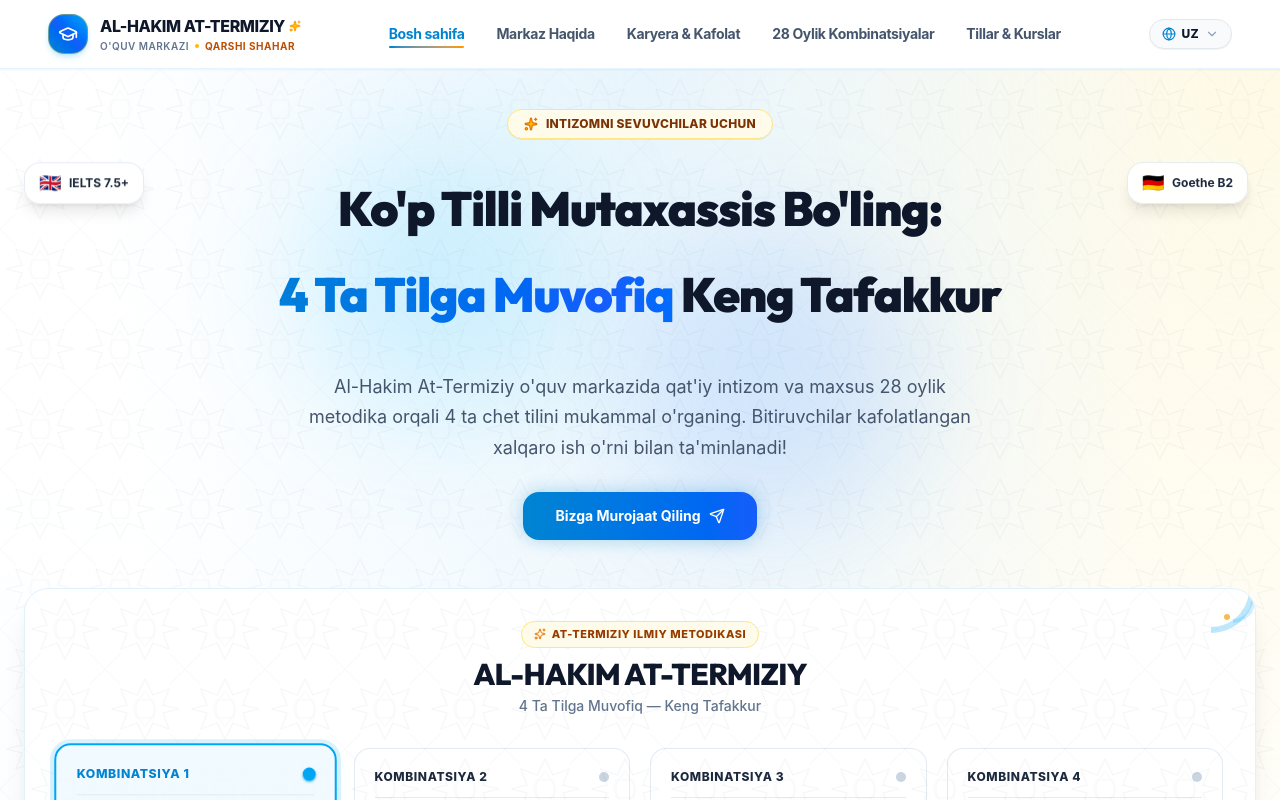
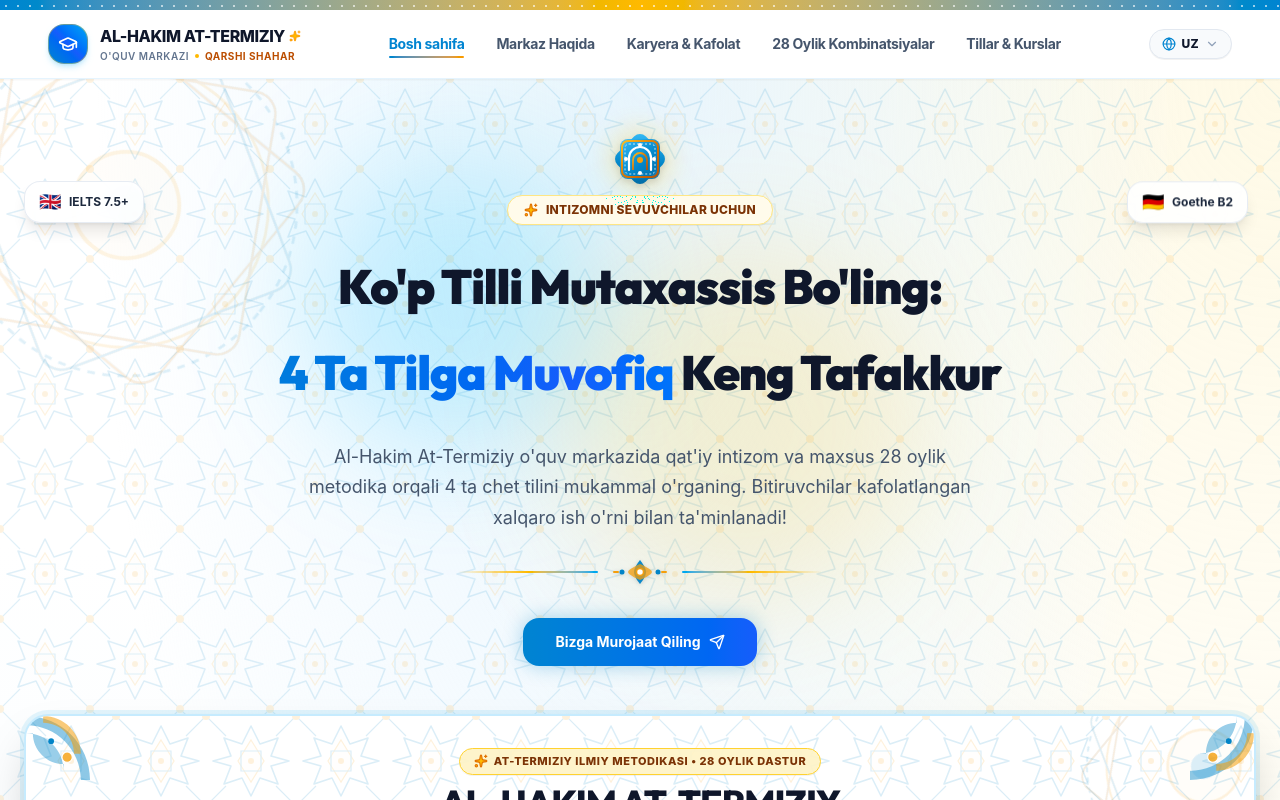
Before and after one commit to humoyun1773/at-termiziy, a React (Vite) app: page / in a window 1280 px wide. Shown: the top 800 px of the page. Built offline with nearby package versions, Linux system fonts and the light colour scheme; a web font is replaced by a local one.

Commit message:
feat: enhance visual clarity of oriental naqshlar, add animated mandala rings, golden arabesque dividers, and royal crest emblems

```diff
--- a/src/components/common/BannerCombinationsBoard.tsx
+++ b/src/components/common/BannerCombinationsBoard.tsx
@@ -14,7 +14,7 @@ import {
 import { Button } from '../ui/button';
 import { Badge } from '../ui/badge';
 import { Card } from '../ui/card';
-import { IslamicGirihPattern, CornerArabesque } from './OrientalPatterns';
+import { IslamicGirihPattern, CornerArabesque, TermiziyMandalaRing } from './OrientalPatterns';
 
 interface LanguageStep {
   name: string;
@@ -22,7 +22,7 @@ interface LanguageStep {
   code: string;
 }
 
-interface BannerColumn {
+interface CombinationPlan {
   id: number;
   title: string;
   steps: LanguageStep[];
@@ -32,13 +32,13 @@ export const BannerCombinationsBoard: React.FC = () => {
   const { t, language } = useLanguage();
   const [activeCombo, setActiveCombo] = useState<number>(1);
 
-  const durationStr = language === 'ru' ? '7 Мес' : language === 'en' ? '7 Mon' : '7 Oy';
-  const comboPrefix = language === 'ru' ? 'КОМБИНАЦИЯ' : language === 'en' ? 'COMBINATION' : 'KOMBINATSIYA';
+  const durationStr = language === 'ru' ? '7 месяцев' : language === 'en' ? '7 months' : '7 oy';
 
-  const combinations: BannerColumn[] = [
+  // EXACT CURRICULUM APPROVED COMBINATIONS
+  const combinations: CombinationPlan[] = [
     {
       id: 1,
-      title: `${comboPrefix} 1`,
+      title: language === 'ru' ? 'Комбинация 1' : language === 'en' ? 'Combination 1' : 'Kombinatsiya 1',
       steps: [
         { name: t.languages.english, duration: durationStr, code: "EN" },
         { name: t.languages.german, duration: durationStr, code: "DE" },
@@ -48,7 +48,7 @@ export const BannerCombinationsBoard: React.FC = () => {
     },
     {
       id: 2,
-      title: `${comboPrefix} 2`,
+      title: language === 'ru' ? 'Комбинация 2' : language === 'en' ? 'Combination 2' : 'Kombinatsiya 2',
       steps: [
         { name: t.languages.german, duration: durationStr, code: "DE" },
         { name: t.languages.russian, duration: durationStr, code: "RU" },
@@ -58,7 +58,7 @@ export const BannerCombinationsBoard: React.FC = () => {
     },
     {
       id: 3,
-      title: `${comboPrefix} 3`,
+      title: language === 'ru' ? 'Комбинация 3' : language === 'en' ? 'Combination 3' : 'Kombinatsiya 3',
       steps: [
         { name: t.languages.turkish, duration: durationStr, code: "TR" },
         { name: t.languages.english, duration: durationStr, code: "EN" },
@@ -68,7 +68,7 @@ export const BannerCombinationsBoard: React.FC = () => {
     },
     {
       id: 4,
-      title: `${comboPrefix} 4`,
+      title: language === 'ru' ? 'Комбинация 4' : language === 'en' ? 'Combination 4' : 'Kombinatsiya 4',
       steps: [
         { name: t.languages.korean, duration: durationStr, code: "KO" },
         { name: t.languages.japanese, duration: durationStr, code: "JA" },
@@ -79,21 +79,27 @@ export const BannerCombinationsBoard: React.FC = () => {
   ];
 
   return (
-    <Card className="relative w-full bg-white rounded-3xl p-5 sm:p-8 border-sky-100 shadow-xl overflow-hidden">
-      <IslamicGirihPattern opacity={0.04} className="text-sky-950" />
-      <CornerArabesque position="top-right" className="text-sky-400/20" />
-      <CornerArabesque position="bottom-left" className="text-sky-400/20" />
+    <Card className="relative w-full bg-white rounded-3xl p-5 sm:p-8 border-2 border-sky-200/80 shadow-2xl overflow-hidden ring-4 ring-sky-500/10">
+      {/* Prominent Oriental Naqshlar & Mandala */}
+      <IslamicGirihPattern opacity={0.14} color="#0284c7" />
+      <div className="absolute -top-20 -right-20 pointer-events-none opacity-40">
+        <TermiziyMandalaRing size={260} opacity={0.35} />
+      </div>
+      <CornerArabesque position="top-right" size={64} className="text-amber-500/35" />
+      <CornerArabesque position="bottom-left" size={64} className="text-sky-500/35" />
+      <CornerArabesque position="top-left" size={64} className="text-sky-500/35" />
+      <CornerArabesque position="bottom-right" size={64} className="text-amber-500/35" />
 
       {/* Board Top Header with Oriental Touch */}
       <div className="text-center mb-8 relative z-10">
-        <div className="inline-flex items-center gap-1.5 px-3 py-1 rounded-full bg-amber-50 border border-amber-200 text-amber-800 text-[11px] font-extrabold uppercase tracking-wider mb-2">
-          <Sparkles className="w-3 h-3 text-amber-600" />
-          <span>At-Termiziy Ilmiy Metodikasi</span>
+        <div className="inline-flex items-center gap-1.5 px-3.5 py-1 rounded-full bg-amber-100/90 border border-amber-300 text-amber-900 text-[11px] font-extrabold uppercase tracking-wider mb-2 shadow-2xs">
+          <Sparkles className="w-3.5 h-3.5 text-amber-600 fill-amber-400" />
+          <span>At-Termiziy Ilmiy Metodikasi • 28 Oylik Dastur</span>
         </div>
-        <h2 className="text-2xl sm:text-3xl font-extrabold text-slate-900 tracking-tight font-heading uppercase">
+        <h2 className="text-2xl sm:text-4xl font-extrabold text-slate-900 tracking-tight font-heading uppercase">
           {t.brand.name}
         </h2>
-        <p className="text-xs sm:text-sm text-slate-500 font-medium mt-1">
+        <p className="text-xs sm:text-sm text-slate-600 font-semibold mt-1">
           {t.hero.titleHighlight} — {t.hero.titleEnd}
         </p>
       </div>
--- a/src/components/common/OrientalPatterns.tsx
+++ b/src/components/common/OrientalPatterns.tsx
@@ -1,70 +1,126 @@
 import React from 'react';
 
 /**
- * Islamic Girih Geometric Background Pattern (SVG Vector)
+ * Islamic Girih Geometric Background Pattern (Rich & Crisp Multi-Layer SVG Vector)
  */
-export const IslamicGirihPattern: React.FC<{ className?: string; opacity?: number }> = ({
+export const IslamicGirihPattern: React.FC<{ className?: string; opacity?: number; color?: string }> = ({
   className = '',
-  opacity = 0.04
+  opacity = 0.12,
+  color = '#0284c7'
 }) => {
   return (
     <svg
-      className={`absolute inset-0 w-full h-full pointer-events-none ${className}`}
+      className={`absolute inset-0 w-full h-full pointer-events-none transition-opacity duration-300 ${className}`}
       xmlns="http://www.w3.org/2000/svg"
       style={{ opacity }}
       aria-hidden="true"
     >
       <defs>
-        <pattern id="girih-star-pattern" width="80" height="80" patternUnits="userSpaceOnUse">
-          {/* 8-pointed Islamic Star geometry */}
+        <pattern id="girih-star-pattern-rich" width="90" height="90" patternUnits="userSpaceOnUse">
+          {/* Main 8-pointed Islamic Star Geometry */}
           <path
-            d="M40,10 L48,26 L64,20 L58,36 L74,40 L58,44 L64,60 L48,54 L40,70 L32,54 L16,60 L22,44 L6,40 L22,36 L16,20 L32,26 Z"
+            d="M45,10 L54,28 L72,22 L65,40 L83,45 L65,50 L72,68 L54,62 L45,80 L36,62 L18,68 L25,50 L7,45 L25,40 L18,22 L36,28 Z"
             fill="none"
-            stroke="currentColor"
+            stroke={color}
+            strokeWidth="1.6"
+            strokeLinecap="round"
+            strokeLinejoin="round"
+          />
+          {/* Gold Inner Star Accent */}
+          <polygon
+            points="45,24 58,45 45,66 32,45"
+            fill="rgba(245, 158, 11, 0.08)"
+            stroke="#f59e0b"
             strokeWidth="1.2"
           />
-          {/* Inner interlace lines */}
+          {/* Diamond Interlace */}
           <polygon
-            points="40,22 52,40 40,58 28,40"
+            points="35,35 55,35 55,55 35,55"
             fill="none"
-            stroke="currentColor"
-            strokeWidth="0.8"
+            stroke={color}
+            strokeWidth="1.2"
           />
-          <polygon
-            points="31,31 49,31 49,49 31,49"
-            fill="none"
-            stroke="currentColor"
-            strokeWidth="0.8"
-          />
-          {/* Corner connections */}
-          <path d="M0,0 L16,16 M80,0 L64,16 M0,80 L16,64 M80,80 L64,64" stroke="currentColor" strokeWidth="0.8" />
+          {/* Central Gold Node */}
+          <circle cx="45" cy="45" r="3" fill="#f59e0b" />
+
+          {/* Corner Girih Connecting Knot Lines */}
+          <path d="M0,0 L20,20 M90,0 L70,20 M0,90 L20,70 M90,90 L70,70" stroke={color} strokeWidth="1.2" />
+          <circle cx="0" cy="0" r="4" fill="#f59e0b" />
+          <circle cx="90" cy="0" r="4" fill="#f59e0b" />
+          <circle cx="0" cy="90" r="4" fill="#f59e0b" />
+          <circle cx="90" cy="90" r="4" fill="#f59e0b" />
         </pattern>
       </defs>
-      <rect width="100%" height="100%" fill="url(#girih-star-pattern)" />
+      <rect width="100%" height="100%" fill="url(#girih-star-pattern-rich)" />
     </svg>
   );
 };
 
 /**
- * Authentic Oriental Arabesque Divider (Islimiy Naqsh)
+ * Animated Rotating Islamic Geometric Mandala (Rosette)
+ */
+export const TermiziyMandalaRing: React.FC<{ size?: number; className?: string; opacity?: number }> = ({
+  size = 320,
+  className = '',
+  opacity = 0.15
+}) => {
+  return (
+    <svg
+      width={size}
+      height={size}
+      viewBox="0 0 200 200"
+      fill="none"
+      xmlns="http://www.w3.org/2000/svg"
+      style={{ opacity }}
+      className={`pointer-events-none animate-[spin_60s_linear_infinite] ${className}`}
+      aria-hidden="true"
+    >
+      <circle cx="100" cy="100" r="90" stroke="#0284c7" strokeWidth="1.5" strokeDasharray="4 4" />
+      <circle cx="100" cy="100" r="75" stroke="#f59e0b" strokeWidth="1.5" />
+
+      {/* 12-point Interlaced Islamic Rosette */}
+      {[0, 30, 60, 90, 120, 150].map((angle, i) => (
+        <rect
+          key={i}
+          x="30"
+          y="30"
+          width="140"
+          height="140"
+          rx="12"
+          transform={`rotate(${angle} 100 100)`}
+          stroke={i % 2 === 0 ? "#0284c7" : "#d97706"}
+          strokeWidth="1.2"
+          fill="none"
+        />
+      ))}
+      <circle cx="100" cy="100" r="28" fill="rgba(245, 158, 11, 0.15)" stroke="#f59e0b" strokeWidth="2" />
+      <circle cx="100" cy="100" r="10" fill="#0284c7" />
+    </svg>
+  );
+};
+
+/**
+ * Authentic Oriental Arabesque Divider (Islimiy Naqshli Medalyon)
  */
 export const ArabesqueDivider: React.FC<{ className?: string; color?: string }> = ({
   className = '',
   color = '#0284c7'
 }) => {
   return (
-    <div className={`flex items-center justify-center gap-3 my-6 ${className}`}>
-      <div className="h-[1.5px] flex-1 max-w-[120px] bg-gradient-to-r from-transparent via-sky-300 to-sky-500 rounded-full" />
-      <svg width="48" height="24" viewBox="0 0 48 24" fill="none" xmlns="http://www.w3.org/2000/svg" className="shrink-0">
+    <div className={`flex items-center justify-center gap-3 my-6 select-none ${className}`}>
+      <div className="h-[2px] flex-1 max-w-[140px] bg-gradient-to-r from-transparent via-amber-400 to-sky-500 rounded-full" />
+      <svg width="60" height="28" viewBox="0 0 60 28" fill="none" xmlns="http://www.w3.org/2000/svg" className="shrink-0 drop-shadow-sm hover:scale-110 transition-transform">
         {/* Central Lotus & Arabesque Medallion */}
-        <path d="M24 2C24 2 28 8 28 12C28 16 24 22 24 22C24 22 20 16 20 12C20 8 24 2 24 2Z" fill={color} fillOpacity="0.85" />
-        <path d="M24 6C24 6 34 10 34 12C34 14 24 18 24 18C24 18 14 14 14 12C14 10 24 6 24 6Z" fill="#38bdf8" fillOpacity="0.6" />
-        <circle cx="24" cy="12" r="2.5" fill="#f59e0b" />
-        <circle cx="10" cy="12" r="1.5" fill="#0284c7" />
-        <circle cx="38" cy="12" r="1.5" fill="#0284c7" />
-        <path d="M4 12H8 M40 12H44" stroke={color} strokeWidth="1.5" strokeLinecap="round" />
+        <path d="M30 2C30 2 36 9 36 14C36 19 30 26 30 26C30 26 24 19 24 14C24 9 30 2 30 2Z" fill={color} fillOpacity="0.95" />
+        <path d="M30 6C30 6 42 11 42 14C42 17 30 22 30 22C30 22 18 17 18 14C18 11 30 6 30 6Z" fill="#f59e0b" fillOpacity="0.75" />
+        <circle cx="30" cy="14" r="3.5" fill="#ffffff" stroke="#f59e0b" strokeWidth="1.5" />
+
+        {/* Side Lotus Flourishes */}
+        <circle cx="12" cy="14" r="2.5" fill={color} />
+        <circle cx="48" cy="14" r="2.5" fill={color} />
+        <path d="M4 14H8 M52 14H56" stroke="#f59e0b" strokeWidth="2" strokeLinecap="round" />
       </svg>
-      <div className="h-[1.5px] flex-1 max-w-[120px] bg-gradient-to-l from-transparent via-sky-300 to-sky-500 rounded-full" />
+      <div className="h-[2px] flex-1 max-w-[140px] bg-gradient-to-l from-transparent via-amber-400 to-sky-500 rounded-full" />
     </div>
   );
 };
@@ -73,67 +129,74 @@ export const ArabesqueDivider: React.FC<{ className?: string; color?: string }>
  * Oriental Archway / Mihrab Crest Badge
  */
 export const TermiziyEmblem: React.FC<{ size?: number; className?: string }> = ({
-  size = 56,
+  size = 64,
   className = ''
 }) => {
   return (
+    <div className="relative inline-flex items-center justify-center">
+      {/* Golden Aura Glow */}
+      <div className="absolute inset-0 bg-amber-400/30 rounded-full blur-md animate-pulse" />
       <svg
         width={size}
         height={size}
         viewBox="0 0 64 64"
         fill="none"
         xmlns="http://www.w3.org/2000/svg"
-      className={className}
+        className={`relative z-10 drop-shadow-md hover:scale-105 transition-transform duration-300 ${className}`}
       >
         <defs>
-        <linearGradient id="termiziy-gold" x1="0%" y1="0%" x2="100%" y2="100%">
-          <stop offset="0%" stopColor="#f59e0b" />
+          <linearGradient id="termiziy-gold-grad" x1="0%" y1="0%" x2="100%" y2="100%">
+            <stop offset="0%" stopColor="#fbbf24" />
             <stop offset="50%" stopColor="#d97706" />
             <stop offset="100%" stopColor="#b45309" />
           </linearGradient>
-        <linearGradient id="termiziy-blue" x1="0%" y1="0%" x2="100%" y2="100%">
-          <stop offset="0%" stopColor="#0284c7" />
+          <linearGradient id="termiziy-sky-grad" x1="0%" y1="0%" x2="100%" y2="100%">
+            <stop offset="0%" stopColor="#38bdf8" />
+            <stop offset="60%" stopColor="#0284c7" />
             <stop offset="100%" stopColor="#0369a1" />
           </linearGradient>
         </defs>
 
         {/* Outer 8-point Star Seal */}
-      <rect x="12" y="12" width="40" height="40" rx="8" transform="rotate(45 32 32)" fill="url(#termiziy-blue)" />
-      <rect x="12" y="12" width="40" height="40" rx="8" fill="url(#termiziy-blue)" fillOpacity="0.9" />
+        <rect x="12" y="12" width="40" height="40" rx="8" transform="rotate(45 32 32)" fill="url(#termiziy-sky-grad)" />
+        <rect x="12" y="12" width="40" height="40" rx="8" fill="url(#termiziy-sky-grad)" fillOpacity="0.9" />
 
         {/* Gold Border Ornament */}
-      <rect x="15" y="15" width="34" height="34" rx="6" stroke="url(#termiziy-gold)" strokeWidth="1.5" />
+        <rect x="14" y="14" width="36" height="36" rx="6" stroke="url(#termiziy-gold-grad)" strokeWidth="2" />
+        <rect x="17" y="17" width="30" height="30" rx="4" stroke="#ffffff" strokeWidth="0.75" strokeDasharray="2 2" />
 
         {/* Termiziy Arch (Mihrab) Silhouette */}
         <path
-        d="M22 42V31C22 25.4772 26.4772 21 32 21C37.5228 21 42 25.4772 42 31V42"
+          d="M21 43V31C21 24.9248 25.9248 20 32 20C38.0752 20 43 24.9248 43 31V43"
           stroke="#ffffff"
-        strokeWidth="2"
+          strokeWidth="2.2"
           strokeLinecap="round"
         />
         <path
-        d="M26 42V33C26 29.6863 28.6863 27 32 27C35.3137 27 38 29.6863 38 33V42"
-        stroke="url(#termiziy-gold)"
-        strokeWidth="1.5"
+          d="M25 43V33C25 29.134 28.134 26 32 26C35.866 26 39 29.134 39 33V43"
+          stroke="url(#termiziy-gold-grad)"
+          strokeWidth="1.8"
         />
 
         {/* Central Star & Illumination */}
-      <circle cx="32" cy="33" r="2.5" fill="#f59e0b" />
-      <circle cx="32" cy="18" r="1.5" fill="#ffffff" />
-      <circle cx="18" cy="32" r="1.5" fill="#ffffff" />
-      <circle cx="46" cy="32" r="1.5" fill="#ffffff" />
-      <circle cx="32" cy="46" r="1.5" fill="#ffffff" />
+        <circle cx="32" cy="33" r="3" fill="#f59e0b" />
+        <circle cx="32" cy="18" r="2" fill="#ffffff" />
+        <circle cx="18" cy="32" r="2" fill="#ffffff" />
+        <circle cx="46" cy="32" r="2" fill="#ffffff" />
+        <circle cx="32" cy="46" r="2" fill="#ffffff" />
       </svg>
+    </div>
   );
 };
 
 /**
- * Corner Arabesque Flourish for Cards
+ * Corner Arabesque Flourish for Cards & Banners (Vibrant Gold & Sky)
  */
 export const CornerArabesque: React.FC<{
   position?: 'top-left' | 'top-right' | 'bottom-left' | 'bottom-right';
   className?: string;
-}> = ({ position = 'top-right', className = '' }) => {
+  size?: number;
+}> = ({ position = 'top-right', className = '', size = 56 }) => {
   const transformClass = {
     'top-left': 'top-0 left-0',
     'top-right': 'top-0 right-0 rotate-90',
@@ -143,24 +206,48 @@ export const CornerArabesque: React.FC<{
 
   return (
     <svg
-      width="44"
-      height="44"
-      viewBox="0 0 44 44"
+      width={size}
+      height={size}
+      viewBox="0 0 56 56"
       fill="none"
       xmlns="http://www.w3.org/2000/svg"
-      className={`absolute ${transformClass} pointer-events-none text-sky-500/25 ${className}`}
+      className={`absolute ${transformClass} pointer-events-none transition-transform duration-300 ${className}`}
       aria-hidden="true"
     >
       <path
-        d="M0 0C24.3 0 44 19.7 44 44H38C38 23 21 6 0 6V0Z"
-        fill="currentColor"
+        d="M0 0C30.9 0 56 25.1 56 56H48C48 29.5 26.5 8 0 8V0Z"
+        fill="url(#corner-sky-grad)"
+        fillOpacity="0.45"
       />
       <path
-        d="M12 0C24 0 34 10 34 22H30C30 12 22 4 12 4V0Z"
-        fill="currentColor"
-        fillOpacity="0.7"
+        d="M15 0C33.2 0 48 14.8 48 33H42C42 18.1 29.9 6 15 6V0Z"
+        fill="#f59e0b"
+        fillOpacity="0.55"
       />
-      <circle cx="28" cy="28" r="3" fill="#f59e0b" fillOpacity="0.7" />
+      <path
+        d="M0 15C18.2 15 33 29.8 33 48V42C18.1 42 6 29.9 6 15H0Z"
+        fill="#0284c7"
+        fillOpacity="0.4"
+      />
+      <circle cx="36" cy="36" r="4.5" fill="#f59e0b" fillOpacity="0.8" stroke="#ffffff" strokeWidth="1" />
+      <circle cx="22" cy="22" r="2.5" fill="#0284c7" />
+      <defs>
+        <linearGradient id="corner-sky-grad" x1="0" y1="0" x2="56" y2="56">
+          <stop offset="0%" stopColor="#0284c7" />
+          <stop offset="100%" stopColor="#38bdf8" />
+        </linearGradient>
+      </defs>
     </svg>
   );
 };
+
+/**
+ * Top Oriental Tile Border Band
+ */
+export const OrientalTopBorderBand: React.FC<{ className?: string }> = ({ className = '' }) => {
+  return (
+    <div className={`w-full h-2.5 bg-gradient-to-r from-sky-600 via-amber-400 to-sky-600 relative overflow-hidden shadow-xs ${className}`}>
+      <div className="absolute inset-0 bg-[radial-gradient(#ffffff_1.5px,transparent_1.5px)] [background-size:12px_12px] opacity-60" />
+    </div>
+  );
+};
--- a/src/components/layout/Navbar.tsx
+++ b/src/components/layout/Navbar.tsx
@@ -3,6 +3,7 @@ import { Link, useLocation } from 'react-router-dom';
 import { useLanguage } from '../../context/LanguageContext';
 import { LanguageSwitcher } from '../common/LanguageSwitcher';
 import { GraduationCap, Menu, X, Sparkles } from 'lucide-react';
+import { OrientalTopBorderBand } from '../common/OrientalPatterns';
 
 export const Navbar: React.FC = () => {
   const { t } = useLanguage();
@@ -40,6 +41,7 @@ export const Navbar: React.FC = () => {
 
   return (
     <>
+      <OrientalTopBorderBand />
       {/* Main Sticky Navbar */}
       <header className={`sticky top-0 z-40 bg-white/95 backdrop-blur-md transition-all duration-200 border-b border-sky-100/80 shadow-xs ${
         isScrolled
--- a/src/pages/HomePage.tsx
+++ b/src/pages/HomePage.tsx
@@ -5,7 +5,13 @@ import { useLanguage } from '../context/LanguageContext';
 import { TELEGRAM_URL } from '../data/siteConfig';
 import { teachersData, testimonialsData, faqData } from '../data/mockData';
 import { BannerCombinationsBoard } from '../components/common/BannerCombinationsBoard';
-import { IslamicGirihPattern, CornerArabesque } from '../components/common/OrientalPatterns';
+import {
+  IslamicGirihPattern,
+  CornerArabesque,
+  TermiziyMandalaRing,
+  ArabesqueDivider,
+  TermiziyEmblem
+} from '../components/common/OrientalPatterns';
 import { Button } from '../components/ui/button';
 import { Badge } from '../components/ui/badge';
 import { Card, CardContent } from '../components/ui/card';
@@ -35,16 +41,24 @@ export const HomePage: React.FC = () => {
   const { t, language } = useLanguage();
 
   return (
-    <div className="space-y-16 md:space-y-20 pb-20 overflow-hidden">
+    <div className="space-y-16 md:space-y-24 pb-20 overflow-hidden">
 
-      {/* 1. HERO SECTION */}
-      <section className="relative pt-6 pb-4 md:pt-10 md:pb-8 bg-mesh-subtle overflow-hidden">
-        {/* Subtle Islamic Girih Geometric Watermark */}
-        <IslamicGirihPattern opacity={0.035} className="text-sky-950" />
+      {/* 1. HERO SECTION WITH PROMINENT ORIENTAL NAQSHLAR */}
+      <section className="relative pt-6 pb-6 md:pt-12 md:pb-12 bg-mesh-subtle overflow-hidden border-b border-sky-100">
+        {/* Prominent Islamic Girih Geometric Watermark */}
+        <IslamicGirihPattern opacity={0.12} color="#0284c7" />
+
+        {/* Animated Rotating Islamic Rosette / Mandala Rings */}
+        <div className="absolute -top-16 -left-16 pointer-events-none opacity-40">
+          <TermiziyMandalaRing size={380} opacity={0.3} />
+        </div>
+        <div className="absolute -bottom-20 -right-16 pointer-events-none opacity-40">
+          <TermiziyMandalaRing size={420} opacity={0.25} />
+        </div>
 
         {/* Animated Background Glowing Orbs */}
-        <div className="absolute top-10 left-1/4 w-72 h-72 bg-sky-400/15 rounded-full blur-3xl pointer-events-none animate-blob" />
-        <div className="absolute top-32 right-1/4 w-80 h-80 bg-blue-500/15 rounded-full blur-3xl pointer-events-none animate-blob [animation-delay:4s]" />
+        <div className="absolute top-10 left-1/4 w-80 h-80 bg-sky-400/20 rounded-full blur-3xl pointer-events-none animate-blob" />
+        <div className="absolute top-32 right-1/4 w-96 h-96 bg-amber-400/15 rounded-full blur-3xl pointer-events-none animate-blob [animation-delay:3s]" />
 
         <div className="max-w-[1600px] w-full mx-auto px-4 sm:px-6 relative z-10">
 
@@ -91,8 +105,13 @@ export const HomePage: React.FC = () => {
             initial={{ opacity: 0, y: 20 }}
             animate={{ opacity: 1, y: 0 }}
             transition={{ duration: 0.5, ease: "easeOut" }}
-            className="text-center max-w-4xl mx-auto space-y-5 mb-8 md:mb-12"
+            className="text-center max-w-4xl mx-auto space-y-4 mb-8 md:mb-12"
           >
+            {/* Top Termiziy Crest Emblem */}
+            <div className="flex justify-center mb-1">
+              <TermiziyEmblem size={64} className="hover:scale-110 transition-transform duration-300 drop-shadow-md" />
+            </div>
+
             {/* Top Motto pill */}
             <motion.div
               initial={{ opacity: 0, scale: 0.9 }}
@@ -106,7 +125,7 @@ export const HomePage: React.FC = () => {
 
             {/* Main Headline */}
             <h1
-              className="text-3xl sm:text-4xl md:text-5xl lg:text-[48px] font-black text-slate-900 dark:text-white tracking-tight font-heading max-w-4xl mx-auto py-3"
+              className="text-3xl sm:text-4xl md:text-5xl lg:text-[48px] font-black text-slate-900 dark:text-white tracking-tight font-heading max-w-4xl mx-auto py-2"
               style={{ lineHeight: 1.55 }}
             >
               <span className="block mb-2 md:mb-3">{t.hero.titleStart}</span>
@@ -118,11 +137,13 @@ export const HomePage: React.FC = () => {
 
             {/* Subtitle */}
             <p
-              className="text-sm sm:text-base md:text-lg text-slate-600 dark:text-slate-300 font-normal max-w-2xl mx-auto pt-2"
+              className="text-sm sm:text-base md:text-lg text-slate-600 font-normal max-w-2xl mx-auto pt-2"
               style={{ lineHeight: 1.7 }}
             >
               {t.hero.subheading}
             </p>
+
+            <ArabesqueDivider />
 
             {/* Action Buttons */}
             <div className="flex items-center justify-center pt-2">
```
Also changed, not shown: src/components/layout/Footer.tsx (+14 -8 lines), src/pages/CombinationsPage.tsx (+5 -3 lines). Lines whose indentation alone changed are shown as unchanged.
